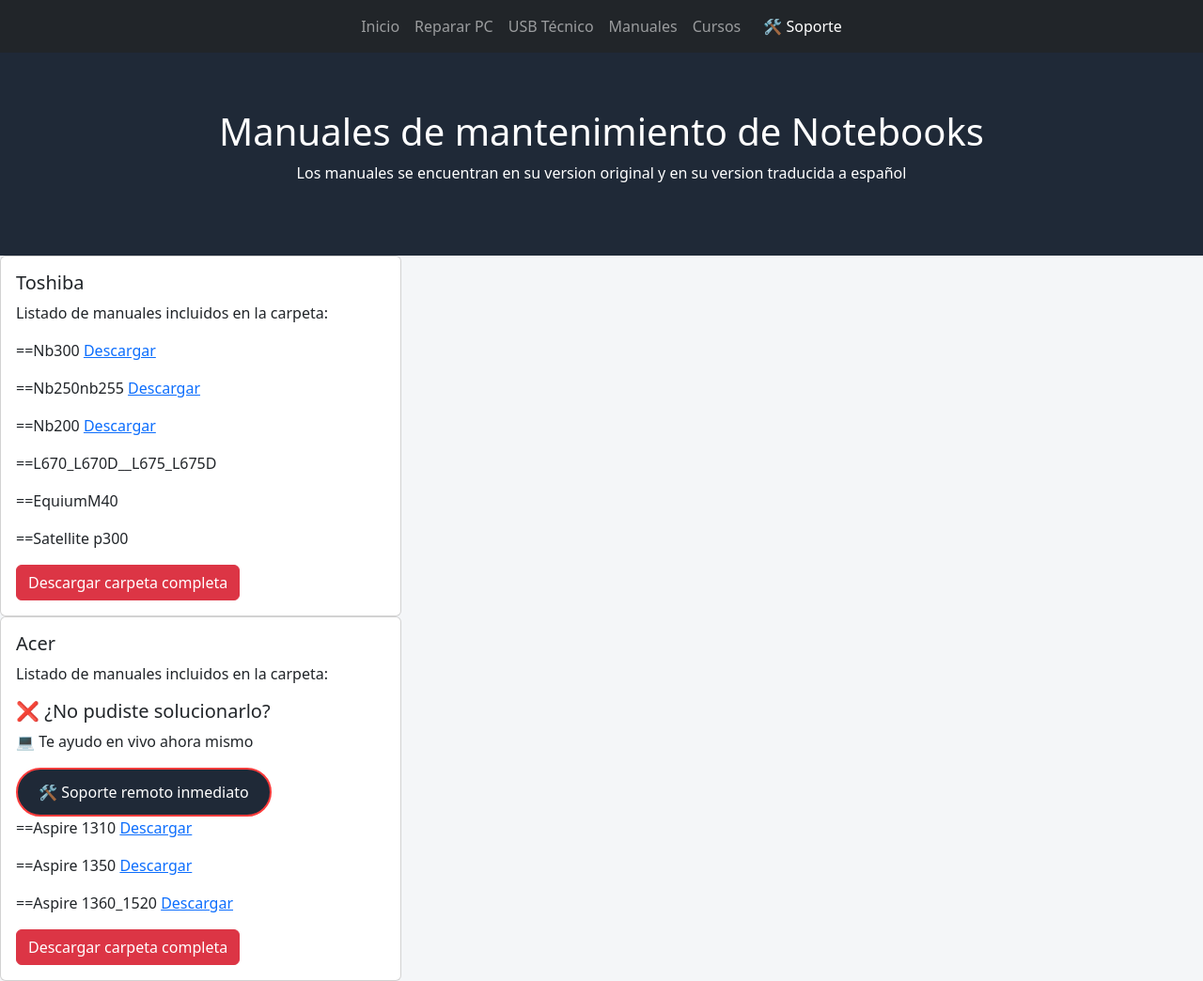
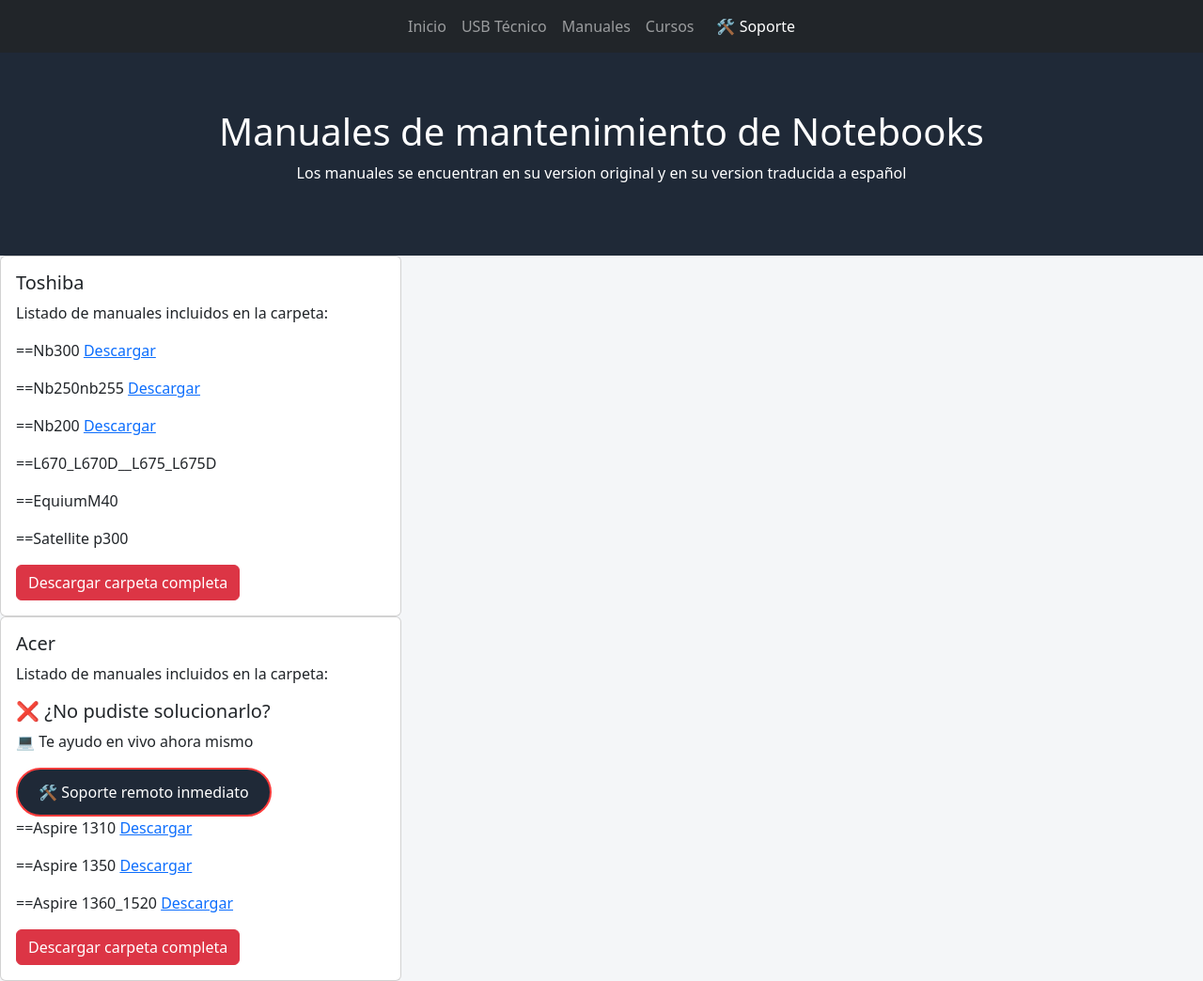
Before and after one commit to yaninacba/Bibliotecatecnico, a plain HTML site: page manuales.html in a window 1280 px wide. Shown: the whole page at 94% size. Drawn offline with nearby package versions, Linux system fonts and the light colour scheme.

Commit message:
manualmenu

```diff
--- a/manuales.html
+++ b/manuales.html
@@ -96,9 +96,6 @@ transform:scale(1.03);
   <a class="nav-link" href="index.html">Inicio</a>
 </li>
 
-<li class="nav-item">
-  <a class="nav-link" href="boot.html">Reparar PC</a>
-</li>
 
 <li class="nav-item">
   <a class="nav-link" href="usb.html">USB Técnico</a>
```
